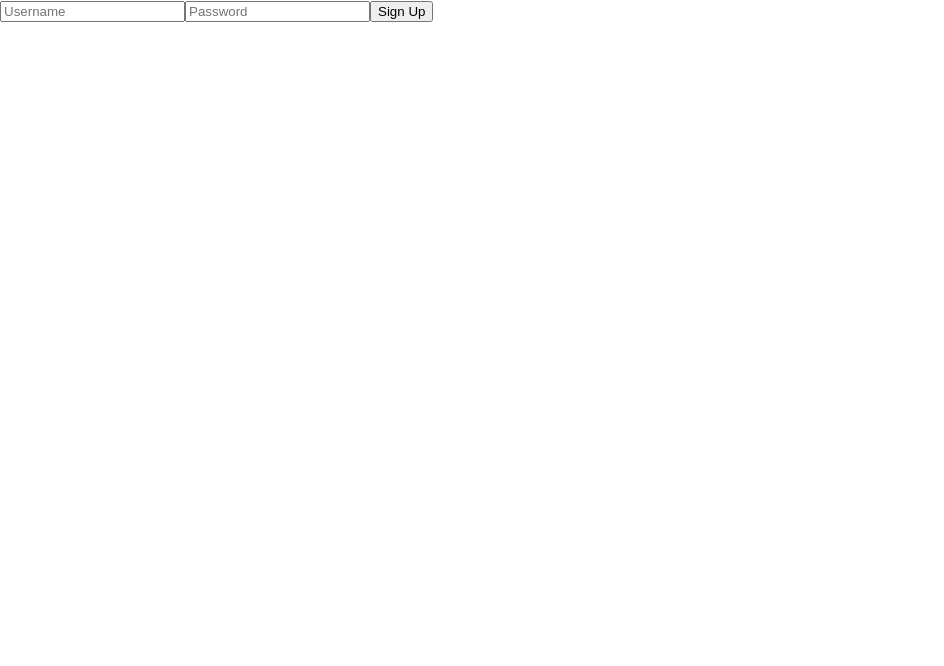
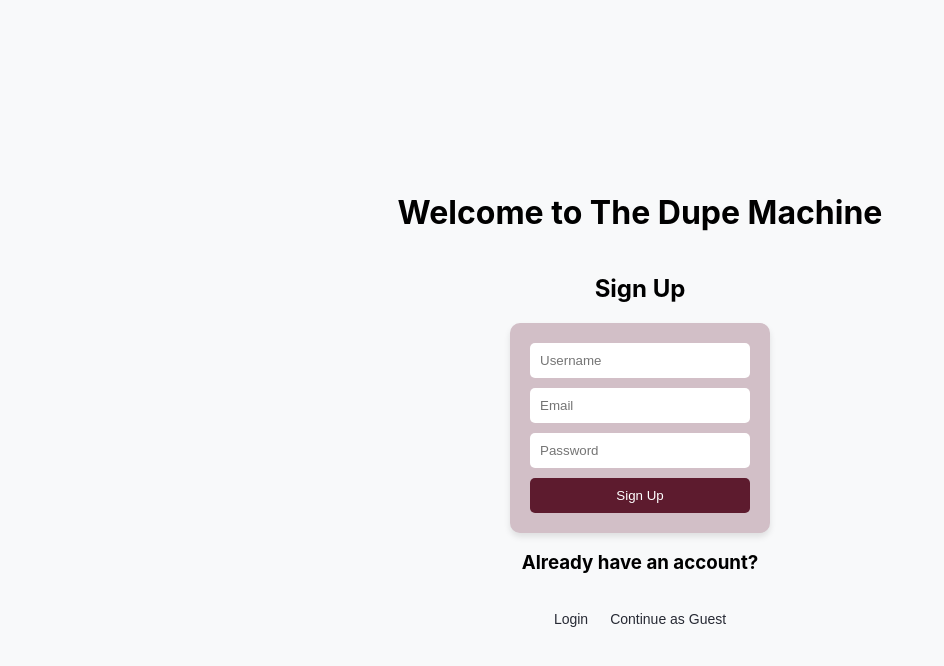
Before and after one commit to alison-mgg/SENG401_JewelryApp, a React (Create React App) app in the folder Frontend/dupe-machine/: page /signup in a window 1280 px wide. Shown: the top 666 px of the page, without its empty margins (0-944 px from the left). Built offline with nearby package versions, Linux system fonts and the light colour scheme.

Commit message:
Updating SignupPage.js to fix CORS issue

```diff
--- a/Frontend/dupe-machine/src/pages/SignupPage.js
+++ b/Frontend/dupe-machine/src/pages/SignupPage.js
@@ -1,41 +1,221 @@
+// import React, { useState }from "react";
+// import { Link } from "react-router-dom";
+// import "../styling/SignupPage.css";
+
+// // AWS Backend URL import
+// import config from '../config';
+
+// function SignupPage() {
+
+//   const [username, setUsername] = useState('');
+//   const [email, setEmail] = useState('');
+//   const [password, setPassword] = useState('');
+//   const [message, setMessage] = useState({ type: '', content: '' });
+
+//   const handleSubmit = async (e) => {
+//     e.preventDefault();
+
+//     // Check if all fields are filled
+//     if (username.trim() === '' || password.trim() === '' || email.trim() === '') {
+//       displayMessage('error', 'All fields are required.');
+//       return;
+//     }
+
+//     // Check if email is valid
+//     if (email && email.trim() !== '' && !isValidEmail(email)) {
+//         displayMessage('error', 'Invalid email format');
+//         return;
+//     }
+
+//     // Send request to backend
+//     try {
+//       // Initial code:                  fetch('http://localhost:5000/api/signup')
+//       // Change to use AWS Backend URL: fetch(`${config.apiURL}/api/signup`)
+//       // note: backticks to use template strings, not apostrophes (regular strings) here
+//       const response = await fetch(`${config.apiURL}/api/signup`, {
+//           method: 'POST',
+//           headers: {
+//               'Content-Type': 'application/json'
+//           },
+//           body: JSON.stringify({ username, password, email })
+//       });
+
+//       // Check if response is ok
+//       if (!response.ok) {
+//         const data = await response.json();
+//         displayMessage('error', data.error || 'Signup failed.');
+//         return;
+//       }
+
+//       // If response is ok, display success message
+//       displayMessage('success', 'Signup successful!');
+//       console.log('success')
+
+//       // Response error
+//     } catch (error) {
+//       displayMessage('error', 'Something went wrong. Please try again later.');
+//     }
+//   };
+
+//   // Function to display messages
+//   const displayMessage = (type, content) => {
+//     setMessage({ type, content });
+//     setTimeout(() => setMessage({ type: '', content: '' }), 50000); // Clear the message after 50 seconds
+//   };
+
+//   // Function to check if email is valid
+//   const isValidEmail = (email) => {
+//       const emailRegex = /^[^\s@]+@[^\s@]+\.[^\s@]+$/;
+//       return emailRegex.test(email);
+//   };
+
+//   return (
+//     <div className="login-container">
+//       <h1 className="page-title">Welcome to The Dupe Machine</h1>
+//       <h2 className="login-title">Sign Up</h2>
+
+//       {/* Display message if it exists */}
+//       {message.content && (
+//                 <div className={`message-box ${message.type}`}>
+//                     <p>{message.content}</p>
+//                 </div>
+//             )}
+
+//       <form className="login-box">
+//         <input type="text"
+//               placeholder="Username"
+//               className="input-field"
+//               value={username}
+//               onChange={(e) => setUsername(e.target.value)}/>
+//         <input type="email"
+//               placeholder="Email"
+//               className="input-field"
+//               value={email}
+//               onChange={(e) => setEmail(e.target.value)}/>
+//         <input type="password"
+//               placeholder="Password"
+//               className="input-field"
+//               value={password}
+//               onChange={(e) => setPassword(e.target.value)}/>
+//         <button className="login-button"onClick={handleSubmit}>Sign Up</button>
+//       </form>
+//       <h3 className="no-account-title">Already have an account?</h3>
+//       <div className="options">
+//         <Link to="/">
+//           <button className="signup-button">Login</button>
+//         </Link>
+//         <Link to= "/main">
+//         <button className="guest-button">Continue as Guest</button>
+//         </Link>
+//       </div>
+//     </div>
+//   );
+// }
+
+// export default SignupPage;
+
 import React, { useState } from "react";
-import axios from "axios";
+import { Link } from "react-router-dom";
 import "../styling/SignupPage.css";
 
+// Backend URL import (Render backend)
+import config from '../config';
+
 function SignupPage() {
-  const [username, setUsername] = useState("");
-  const [password, setPassword] = useState("");
+  const [username, setUsername] = useState('');
+  const [email, setEmail] = useState('');
+  const [password, setPassword] = useState('');
+  const [message, setMessage] = useState({ type: '', content: '' });
 
-  const handleSignup = async (e) => {
+  const handleSubmit = async (e) => {
     e.preventDefault();
+
+    if (username.trim() === '' || password.trim() === '' || email.trim() === '') {
+      displayMessage('error', 'All fields are required.');
+      return;
+    }
+
+    if (email && email.trim() !== '' && !isValidEmail(email)) {
+      displayMessage('error', 'Invalid email format');
+      return;
+    }
+
     try {
-      const response = await axios.post("https://jewelry-dupe-flask-app.onrender.com/api/signup", {
-        username,
-        password,
+      const response = await fetch(`${config.apiURL}/api/signup`, {
+        method: 'POST',
+        headers: {
+          'Content-Type': 'application/json'
+        },
+        body: JSON.stringify({ username, password, email })
       });
-      console.log(response.data);
+
+      if (!response.ok) {
+        const data = await response.json();
+        displayMessage('error', data.error || 'Signup failed.');
+        return;
+      }
+
+      displayMessage('success', 'Signup successful!');
+
     } catch (error) {
-      console.error("There was an error signing up!", error);
+      displayMessage('error', 'Something went wrong. Please try again later.');
     }
   };
 
+  const displayMessage = (type, content) => {
+    setMessage({ type, content });
+    setTimeout(() => setMessage({ type: '', content: '' }), 5000);
+  };
+
+  const isValidEmail = (email) => {
+    const emailRegex = /^[^\s@]+@[^\s@]+\.[^\s@]+$/;
+    return emailRegex.test(email);
+  };
+
   return (
-    <div className="signup-container">
-      <form onSubmit={handleSignup}>
+    <div className="login-container">
+      <h1 className="page-title">Welcome to The Dupe Machine</h1>
+      <h2 className="login-title">Sign Up</h2>
+
+      {message.content && (
+        <div className={`message-box ${message.type}`}>
+          <p>{message.content}</p>
+        </div>
+      )}
+
+      <form className="login-box" onSubmit={handleSubmit}>
         <input
           type="text"
           placeholder="Username"
+          className="input-field"
           value={username}
           onChange={(e) => setUsername(e.target.value)}
         />
         <input
+          type="email"
+          placeholder="Email"
+          className="input-field"
+          value={email}
+          onChange={(e) => setEmail(e.target.value)}
+        />
+        <input
           type="password"
           placeholder="Password"
+          className="input-field"
           value={password}
           onChange={(e) => setPassword(e.target.value)}
         />
-        <button type="submit">Sign Up</button>
+        <button className="login-button" type="submit">Sign Up</button>
       </form>
+      <h3 className="no-account-title">Already have an account?</h3>
+      <div className="options">
+        <Link to="/">
+          <button className="signup-button">Login</button>
+        </Link>
+        <Link to="/main">
+          <button className="guest-button">Continue as Guest</button>
+        </Link>
+      </div>
     </div>
   );
 }
```
